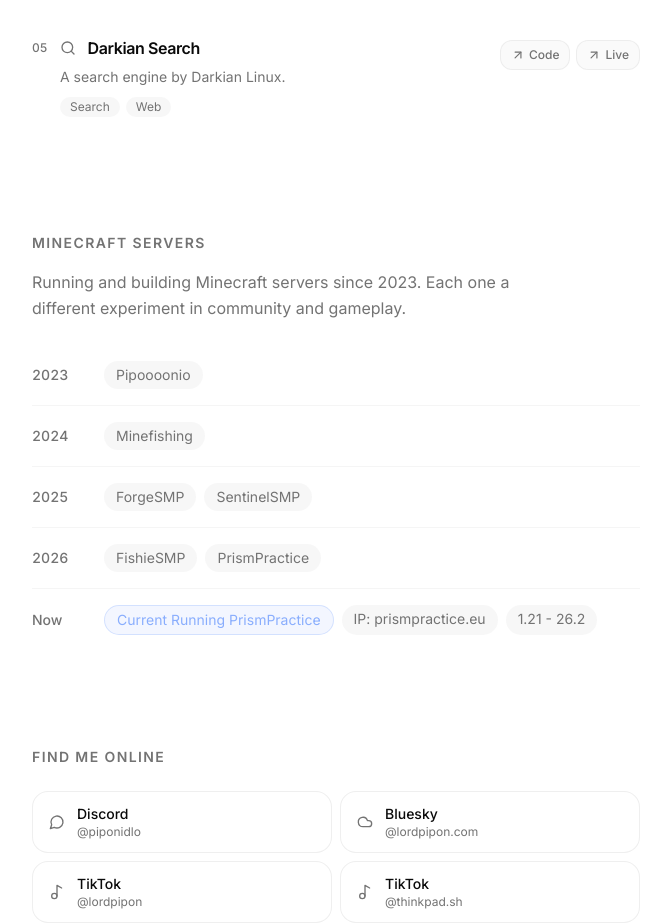
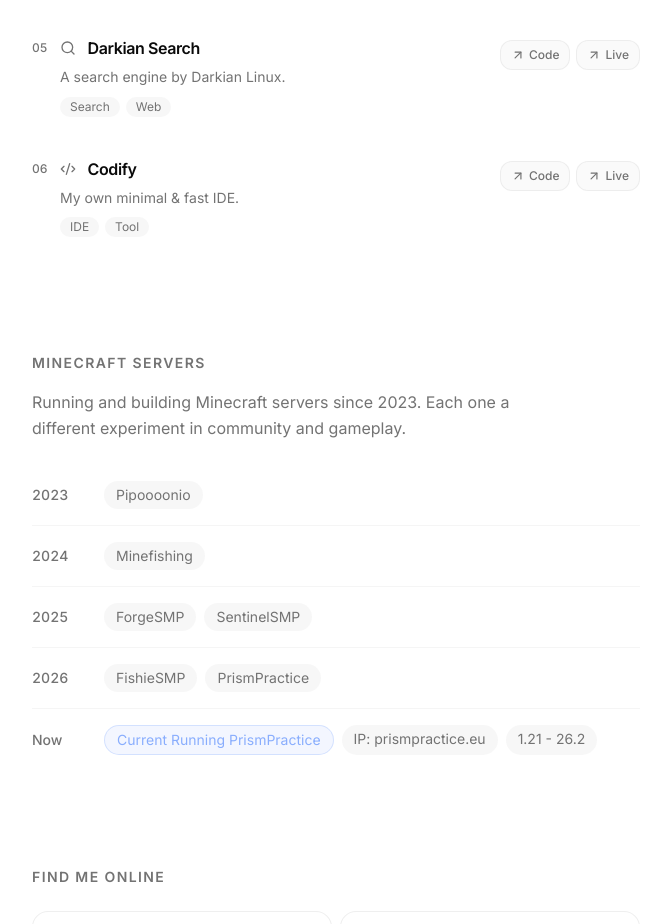
Before and after one commit to lordpipon/portfolio, a Next.js app: page / in a window 1280 px wide. Shown: the part 1300-2224 px from the top of the page, without its empty margins (304-975 px from the left). Built offline with nearby package versions, Linux system fonts and the light colour scheme.

Commit message:
Add Codify project

```diff
--- a/app/page.tsx
+++ b/app/page.tsx
@@ -15,6 +15,7 @@
   Search,
   Terminal,
   Gamepad2,
+  Code2,
 } from "lucide-react";
 import Link from "next/link";
 
@@ -123,6 +124,15 @@
     href: "https://github.com/Darkian-Linux/DarkianSearch",
     liveHref: "https://search.darkian.xyz",
     icon: Search,
+  },
+  {
+    num: "06",
+    title: "Codify",
+    description: "My own minimal & fast IDE.",
+    tags: ["IDE", "Tool"],
+    href: "https://github.com/lordpipon/codify",
+    liveHref: "https://codify.lordpipon.com",
+    icon: Code2,
   },
 ];
 
```
